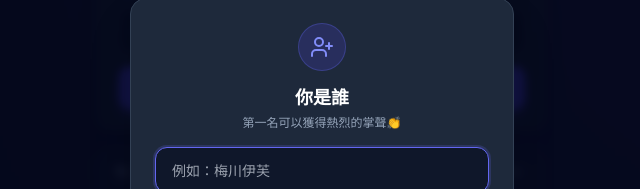
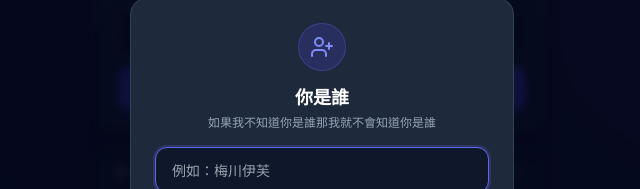
Before and after one commit to AcoA4/zhu-zhu-bar, a plain HTML site: page index.html in a window 1280 px wide. Shown: the part 262-451 px from the top of the page, without its empty margins (318-958 px from the left). Drawn offline with nearby package versions, Linux system fonts and the light colour scheme; no server answers.

Commit message:
Update index.html

```diff
--- a/index.html
+++ b/index.html
@@ -99,7 +99,7 @@
           <i data-lucide="user-plus" class="w-6 h-6"></i>
         </div>
         <h3 class="text-lg font-bold text-white">你是誰</h3>
-        <p class="text-xs text-slate-400 mt-1">第一名可以獲得熱烈的掌聲👏</p>
+        <p class="text-xs text-slate-400 mt-1">如果我不知道你是誰那我就不會知道你是誰</p>
       </div>
       <div>
         <input id="modal-nickname-input" type="text" maxlength="15" placeholder="例如：梅川伊芙"
```
